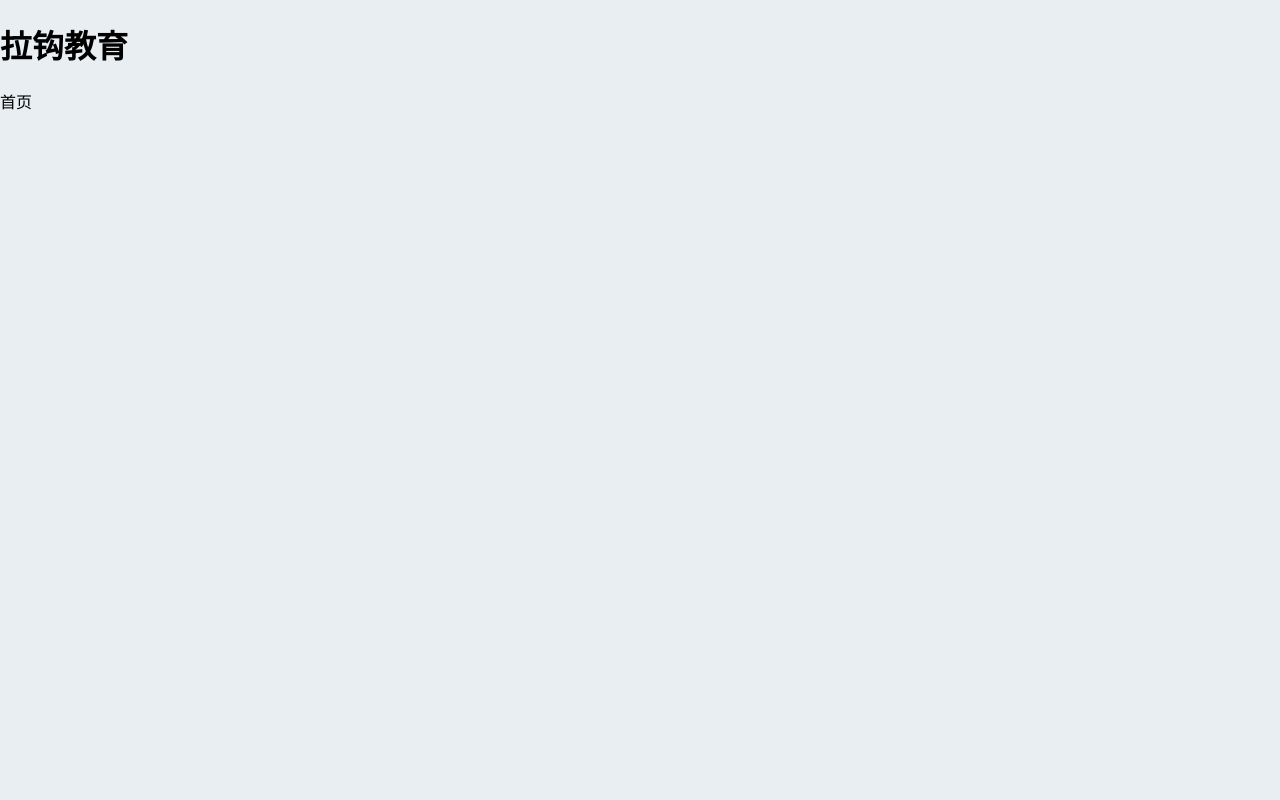
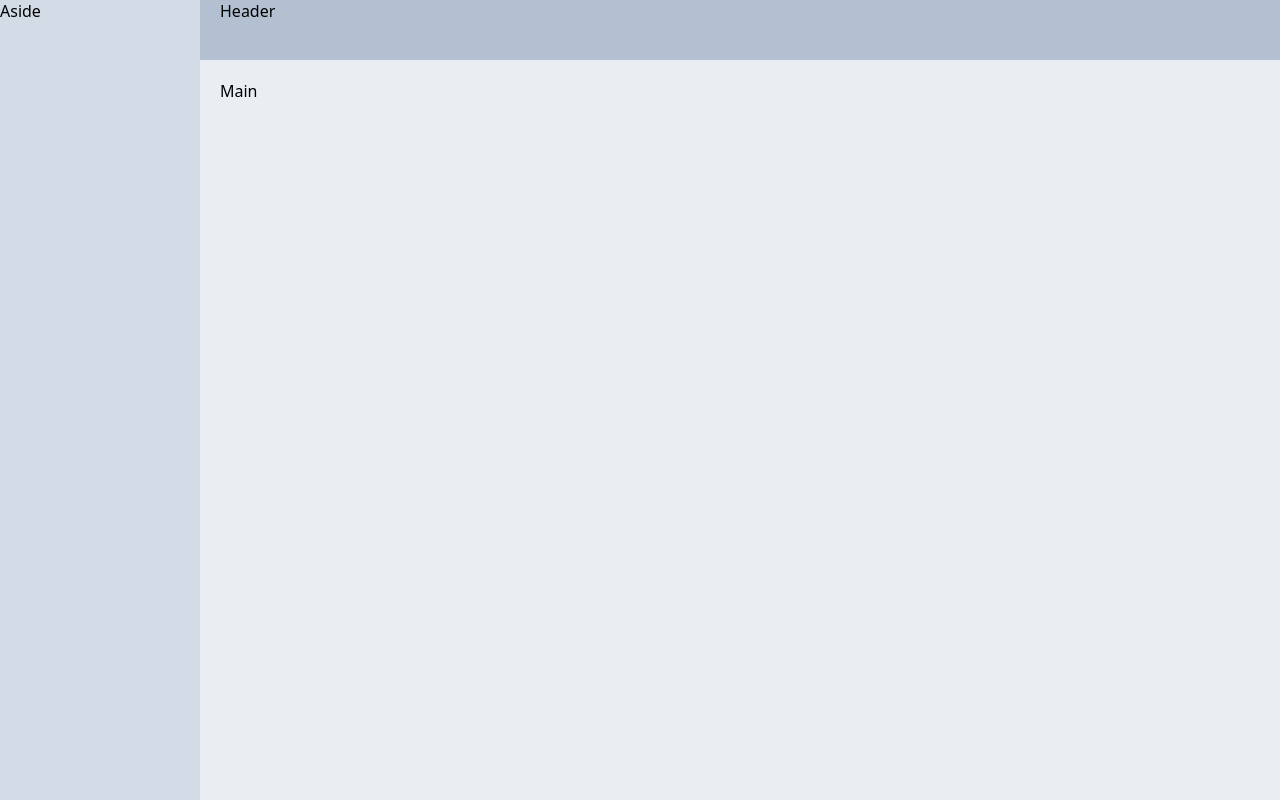
Before and after one commit to yuexiangqing/EDU-BOSS, a Vue app in the folder edu-boss-fed/: page /login in a window 1280 px wide. Built offline with nearby package versions, Linux system fonts and the light colour scheme.

Commit message:
布局容器

```diff
--- a/edu-boss-fed/src/App.vue
+++ b/edu-boss-fed/src/App.vue
@@ -1,6 +1,5 @@
 <template>
   <div id="app">
-    <h1>拉钩教育</h1>
     <!-- 根路由出口 -->
     <router-view/>
   </div>
--- a/edu-boss-fed/src/views/layout/index.vue
+++ b/edu-boss-fed/src/views/layout/index.vue
@@ -1,8 +1,11 @@
 <template>
-    <div>
-      <!-- 子路由出口 -->
-      <router-view></router-view>
-    </div>
+  <el-container>
+    <el-aside width="200px">Aside</el-aside>
+    <el-container>
+      <el-header>Header</el-header>
+      <el-main>Main</el-main>
+    </el-container>
+  </el-container>
   </template>
 
 <script>
@@ -11,4 +14,18 @@
 }
 </script>
 
-<style lang="scss" scoped></style>
+<style lang="scss" scoped>
+.el-container{
+  height: 100vh;
+  min-width: 980px;
+}
+.el-aside{
+  background-color: #d3dce6;
+}
+.el-header{
+  background-color: #b3c0d1;
+}
+.el-main{
+  background-color: #e9eef3;
+}
+</style>
```
